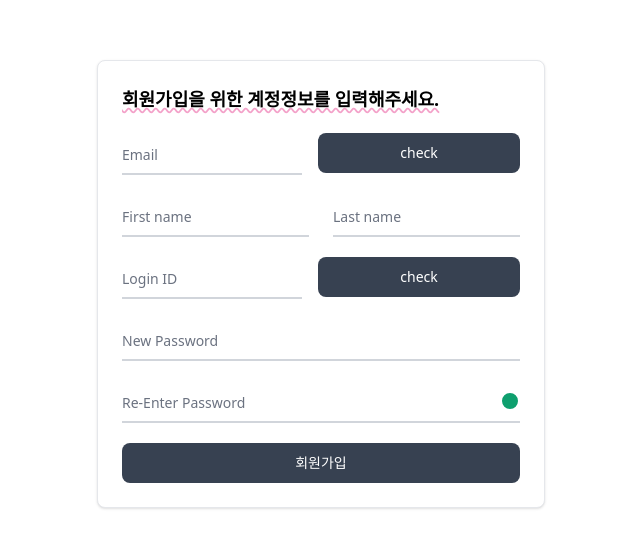
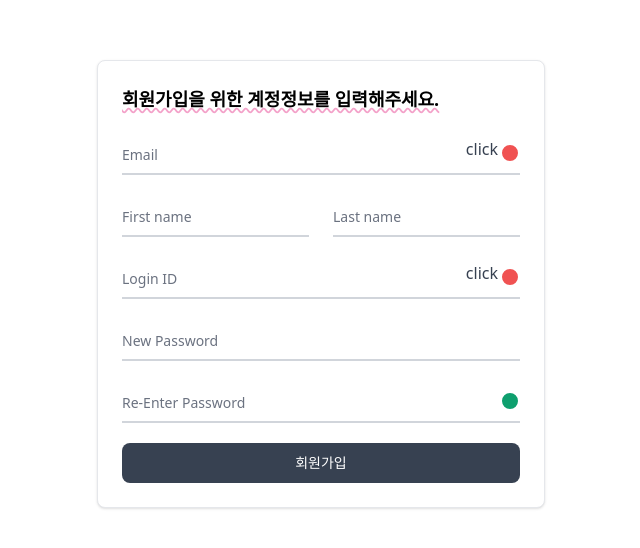
Before and after one commit to 42Seoul-Tea42/frontend, a Next.js app: page /auth/signup in a window 1280 px wide. Shown: the part 116-664 px from the top of the page, without its empty margins (319-959 px from the left). Built offline with nearby package versions, Linux system fonts and the light colour scheme; no server answers.

Commit message:
style 인디케이터 텍스트 추가확장

```diff
--- a/app/(pages)/components/Indicator.tsx
+++ b/app/(pages)/components/Indicator.tsx
@@ -1,13 +1,18 @@
 interface IndicatorProps {
   color: string;
+  onClick?: () => void;
+  text?: string;
 }
 
-function Indicator({ color }: IndicatorProps) {
+function Indicator({ color, onClick, text }: IndicatorProps) {
   return (
     <div className="relative">
       <span
+        onClick={onClick}
         className={`${color} absolute bottom-8 right-0 w-5 h-5 border-2 border-white dark:border-gray-800 rounded-full`}
-      ></span>
+      >
+        <p className="font-thin text-gray-700 absolute bottom-0 right-5">{text}</p>
+      </span>
     </div>
   );
 }
--- a/app/(pages)/forms/EmailInput.tsx
+++ b/app/(pages)/forms/EmailInput.tsx
@@ -4,14 +4,15 @@ import { RootState } from '../../redux/store';
 import { setAccountEmail } from '../../redux/slices/accountSlice';
 
 interface EmailInputProps {
-  extended: () => {};
+  extended: () => void;
+  addJSX: JSX.Element;
 }
 
-function EmailInput({ extended }: EmailInputProps) {
+function EmailInput({ extended, addJSX }: EmailInputProps) {
   const email = useSelector((state: RootState) => state.accountSlice.user.account.email);
   const dispatch = useDispatch();
   return (
-    <>
+    <div className="flex">
       <InputFloatingLabel
         type="email"
         value={email}
@@ -22,7 +23,8 @@ function EmailInput({ extended }: EmailInputProps) {
         text="Email"
         autoComplete="email"
       />
-    </>
+      {addJSX}
+    </div>
   );
 }
 
--- a/app/(pages)/forms/LoginIdInput.tsx
+++ b/app/(pages)/forms/LoginIdInput.tsx
@@ -5,12 +5,14 @@ import { setAccountLoginId } from '../../redux/slices/accountSlice';
 
 interface LoginIdInputProps {
   extended?: () => void;
+  addJSX?: JSX.Element;
 }
 
-function LoginIdInput({ extended }: LoginIdInputProps) {
+function LoginIdInput({ extended, addJSX }: LoginIdInputProps) {
   const loginId = useSelector((state: RootState) => state.accountSlice.user.identity.loginId);
   const dispatch = useDispatch();
   return (
+    <div>
       <InputFloatingLabel
         type="text"
         value={loginId}
@@ -22,6 +24,8 @@ function LoginIdInput({ extended }: LoginIdInputProps) {
         text="Login ID"
         autoComplete="username"
       />
+      {addJSX}
+    </div>
   );
 }
 
--- a/app/UI/index.ts
+++ b/app/UI/index.ts
@@ -22,7 +22,7 @@ import KakaoLoginButton from './KakaoLoginButton';
 import LoginFormChangeButton from './LoginFormChagneButton';
 import AllSignOptionButton from './AllSignOptionButton';
 import CreateAccountButton from './CreateAccountButton';
-import DuplicateCheckForm from '../auth/signup/components/DuplicateCheckField';
+import DuplicateCheckField from '../auth/signup/components/DuplicateCheckField';
 
 export {
   AllSignOptionButton,
@@ -32,7 +32,7 @@ export {
   CardsSkeleton,
   CarouselControlButton,
   CarouselPaginationButton,
-  DuplicateCheckForm,
+  DuplicateCheckField,
   DrawerItem,
   DrawerOpenButton,
   LoginFormChangeButton,
--- a/app/auth/send-email/page.tsx
+++ b/app/auth/send-email/page.tsx
@@ -1,20 +1,16 @@
 'use client';
 
 import { useDispatch, useSelector } from 'react-redux';
+import { RootState } from '../../redux/store';
+import CardForm from '../../(pages)/forms/CardForm';
 import { EmailInput, LoginIdInput, PasswordInput } from '../../(pages)/forms';
-import { DuplicateCheckForm, SubmitButton } from '../../UI';
-import { RootState } from '../../redux/store';
+import { SubmitButton } from '../../UI';
 import { getCheckDuplicateEmail, setIsEmailDuplicateChecked } from '../../redux/slices/signupSlice';
-import { useEffect } from 'react';
-import { setAccountEmail, setAccountLoginId } from '../../redux/slices/accountSlice';
-import CardForm from '../../(pages)/forms/CardForm';
+import Indicator from '../../(pages)/components/Indicator';
 
-function page() {
+function SendEmail() {
   const dispatch = useDispatch();
-  const password = useSelector((state: RootState) => state.accountSlice.user.account.password);
-  const isLogin = useSelector((state: RootState) => state.loginSlice.steps.isLogin);
-  const isSignup = useSelector((state: RootState) => state.signupSlice.validation.isSignup);
-  const user = useSelector((state: RootState) => state.accountSlice.user);
+  const validation = useSelector((state: RootState) => state.signupSlice.validation);
 
   return (
     <CardForm
@@ -24,23 +20,25 @@ function page() {
         <div className="mb-10">
           <LoginIdInput />
           <PasswordInput />
-          <DuplicateCheckForm
-            form={
-              <EmailInput
-                extended={() =>
-                  // 이메일 중복체크 후 재입력시 중복체크 여부 초기화
-                  dispatch(setIsEmailDuplicateChecked(false))
-                }
+          <EmailInput
+            extended={() => {
+              // 이메일 중복체크 후 재입력시 중복체크 여부 초기화
+              dispatch(setIsEmailDuplicateChecked(false));
+            }}
+            addJSX={
+              <Indicator
+                // 이메일 중복체크
+                onClick={() => dispatch<any>(getCheckDuplicateEmail())}
+                color={validation.isEmailDuplicateChecked ? 'bg-green-500' : 'hover:opacity-50 bg-red-500'}
               />
             }
-            text="check"
-            onClick={() => dispatch<any>(getCheckDuplicateEmail())}
           />
         </div>
       }
+      //test
       button={<SubmitButton text="이메일 변경하기" onClick={() => {}} />}
     />
   );
 }
 
-export default page;
+export default SendEmail;
--- a/app/auth/signup/components/DuplicateCheckField.tsx
+++ /dev/null
@@ -1,18 +0,0 @@
-import { SubmitButton } from '../../../UI';
-
-type DuplicateCheckFieldProps = {
-  onClick: () => void;
-  text: string;
-  form: JSX.Element;
-};
-
-const DuplicateCheckField: React.FC<DuplicateCheckFieldProps> = ({ onClick, form, text }) => {
-  return (
-    <div className="flex gap-4 items-start">
-      {form}
-      <SubmitButton type="button" text={text} onClick={onClick} />
-    </div>
-  );
-};
-
-export default DuplicateCheckField;
--- a/app/auth/signup/components/PictureUploadForm.tsx
+++ b/app/auth/signup/components/PictureUploadForm.tsx
@@ -1,3 +1,4 @@
+//test
 // import React from 'react';
 // import ImageUploadForm from './ImageUploadForm';
 // import { useSelector } from 'react-redux';
--- a/app/auth/signup/page.tsx
+++ b/app/auth/signup/page.tsx
@@ -5,7 +5,7 @@ import { RootState } from '../../redux/store';
 import { useRouter } from 'next/navigation';
 import { useValidationCheck } from './hooks/useValidationCheck';
 import { useEffect } from 'react';
-import { DuplicateCheckForm, SubmitButton } from '../../UI';
+import { DuplicateCheckField, SubmitButton } from '../../UI';
 import { EmailInput, LoginIdInput, PasswordInput, UserNameInput } from '../../(pages)/forms';
 import { setAccountEmail, setAccountLoginId } from '../../redux/slices/accountSlice';
 import {
@@ -18,6 +18,7 @@ import {
 } from '../../redux/slices/signupSlice';
 import CardForm from '../../(pages)/forms/CardForm';
 import ReEnterPassword from '../../(pages)/forms/ReEnterPassword';
+import Indicator from '../../(pages)/components/Indicator';
 
 const Signup: React.FC = () => {
   const isSignup = useSelector((state: RootState) => state.signupSlice.validation.isSignup);
@@ -30,17 +31,17 @@ const Signup: React.FC = () => {
   const router = useRouter();
 
   useEffect(() => {
-    if (error) {
-      alert(error + '다시 시도해주세요.');
-      dispatch(closeSignupError());
-    }
-  }, [error]);
-
-  useEffect(() => {
     if (isSignup) {
       router.push('/auth/login');
     }
   }, [isSignup]);
+
+  useEffect(() => {
+    if (error) {
+      alert(error);
+      dispatch(closeSignupError());
+    }
+  }, [error]);
 
   const signup = () => {
     if (!showAlertsForValidation()) return;
@@ -53,25 +54,34 @@ const Signup: React.FC = () => {
       subject="회원가입을 위한 계정정보를 입력해주세요."
       inputs={
         <>
-          <DuplicateCheckForm
-            form={
-              <EmailInput
-                extended={
-                  // 이메일 중복체크 후 재입력시 중복체크 여부 초기화
-                  () => dispatch(setIsEmailDuplicateChecked(false))
-                }
+          <EmailInput
+            extended={() => {
+              // 이메일 중복체크 후 재입력시 중복체크 여부 초기화
+              dispatch(setIsEmailDuplicateChecked(false));
+            }}
+            addJSX={
+              <Indicator
+                // 이메일 중복체크
+                onClick={() => dispatch<any>(getCheckDuplicateEmail())}
+                color={validation.isEmailDuplicateChecked ? 'bg-green-500' : 'hover:opacity-50 bg-red-500'}
+                text={validation.isEmailDuplicateChecked ? '' : 'click'}
               />
             }
-            text={validation.isEmailDuplicateChecked ? 'V' : 'check'}
-            onClick={() => {
-              dispatch<any>(getCheckDuplicateEmail());
-            }}
           />
           <UserNameInput />
-          <DuplicateCheckForm
-            text={validation.isIdDuplicateChecked ? 'V' : 'check'}
-            onClick={() => dispatch<any>(getCheckDuplicateId())}
-            form={<LoginIdInput extended={() => dispatch<any>(setIsLoginIdDuplicateChecked(false))} />}
+          <LoginIdInput
+            extended={() => {
+              // 아이디 중복체크 후 재입력시 중복체크 여부 초기화
+              dispatch(setIsLoginIdDuplicateChecked(false));
+            }}
+            addJSX={
+              <Indicator
+                // 아이디 중복체크
+                onClick={() => dispatch<any>(getCheckDuplicateId())}
+                color={validation.isIdDuplicateChecked ? 'bg-green-500' : 'hover:opacity-50 bg-red-500'}
+                text={validation.isIdDuplicateChecked ? '' : 'click'}
+              />
+            }
           />
           <PasswordInput />
           <ReEnterPassword />
```
Lines whose indentation alone changed are shown as unchanged.
